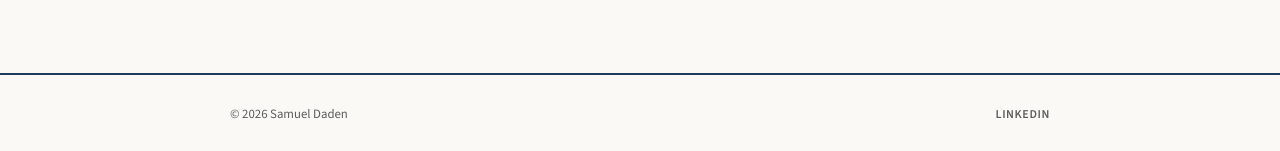
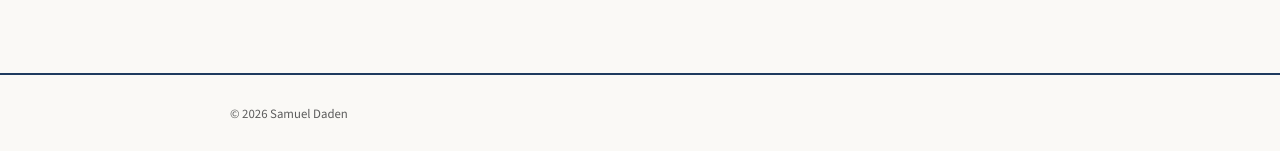
Before and after one commit to SamuelDADEN/Portofolio-Samuel-Daden, a Jekyll site: the page built from index.html, in a window 1280 px wide and 900 px high, scrolled down 3385 px. Shown: the part 746-897 px from the top of the window. Built offline with Jekyll 4.4.1, drawn with Linux system fonts in a browser that asks for light colours.

Commit message:
chore: remove LinkedIn link from footer
https://claude.ai/code/session_012aPQPhdN9sN9dcAX4rw1B2

```diff
--- a/_includes/footer.html
+++ b/_includes/footer.html
@@ -2,7 +2,6 @@
   <div class="footer-inner">
     <p>© {{ 'now' | date: "%Y" }} Samuel Daden</p>
     <div class="footer-links">
-      <a href="https://linkedin.com/in/samuel-daden" target="_blank" rel="noopener">LinkedIn</a>
     </div>
   </div>
 </footer>
```
